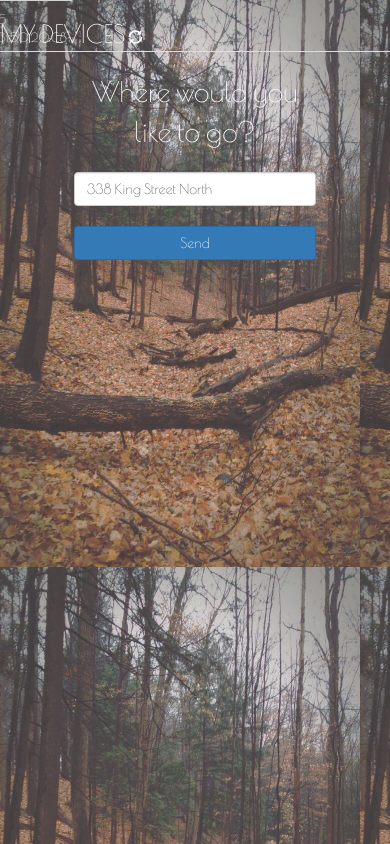
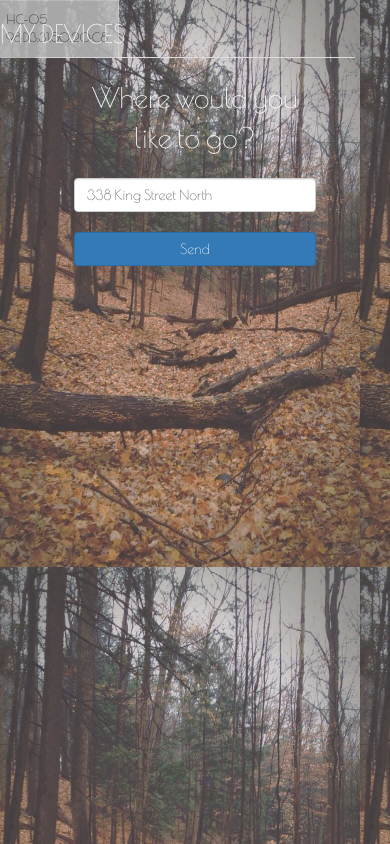
Before and after one commit to lilcser/Jarvis, a plain HTML site: page client/www/index.html in a window 390 px wide. Drawn offline with nearby package versions, Linux system fonts and the light colour scheme; some packages are replaced by stand-ins of ours.

Commit message:
update css#5

```diff
--- a/client/www/css/index.css
+++ b/client/www/css/index.css
@@ -12,16 +12,21 @@ body {
     width:80%;
 }
 .navbar-header h1 {
+    text-align: center;
     font-size: 25px;
     display: inline-block;
 }
 
-.glyphicon glyphicon-refresh {
+/*.glyphicon glyphicon-refresh {
     display: inline-block;
-}
+}*/
 
 #mainPage {
+    color: #161616;
     text-align: center;
+    width: 320px;
+    margin-left: auto;
+    margin-right: auto;
 }
 
 #detailPage {
@@ -34,18 +39,15 @@ body {
 }
 
 ul {
-    list-style: none;
-    border-bottom: 1px solid #d3d3d3;
     text-align: left;
 }
 
 li {
     margin-left: -40px;
-    padding: 5px;
-    padding-top: 10px;
-    min-height: 50px;
-    border-top: 1px solid #d3d3d3;
+    padding: 10px;
+    border: 1px solid #d3d3d3;
     font-size: 0.9em;
+    background-color:rgb(192,192,192); opacity: 0.8;
 }
 #resultDiv {
     font: 16px "Source Sans", helvetica, arial, sans-serif;
--- a/client/www/index.html
+++ b/client/www/index.html
@@ -25,7 +25,7 @@
                 <div class="container">
                     <div class="navbar-header">
                         <h1>MY DEVICES</h1>
-                        <span class="glyphicon glyphicon-refresh" aria-hidden="true"></span>
+                        <!--<span class="glyphicon glyphicon-refresh" aria-hidden="true"></span>-->
                     </div>
                 </div>
             </div>
```
